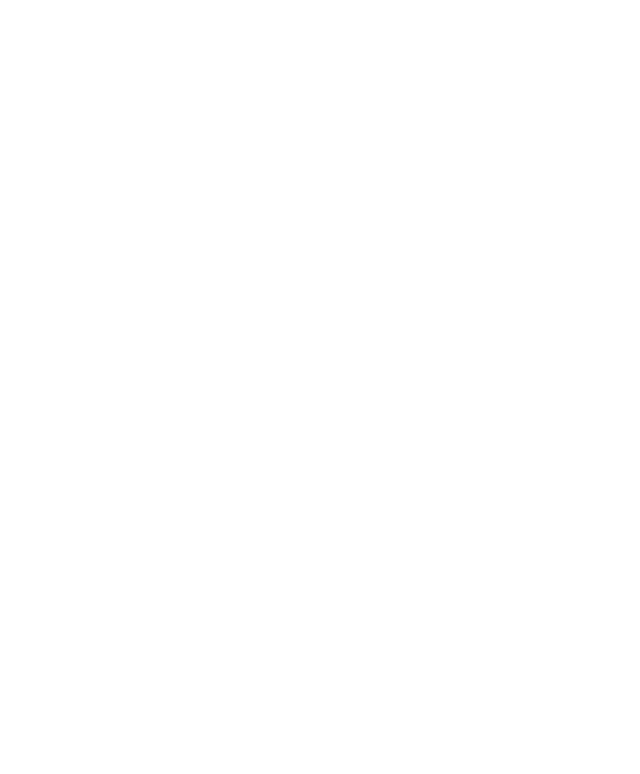
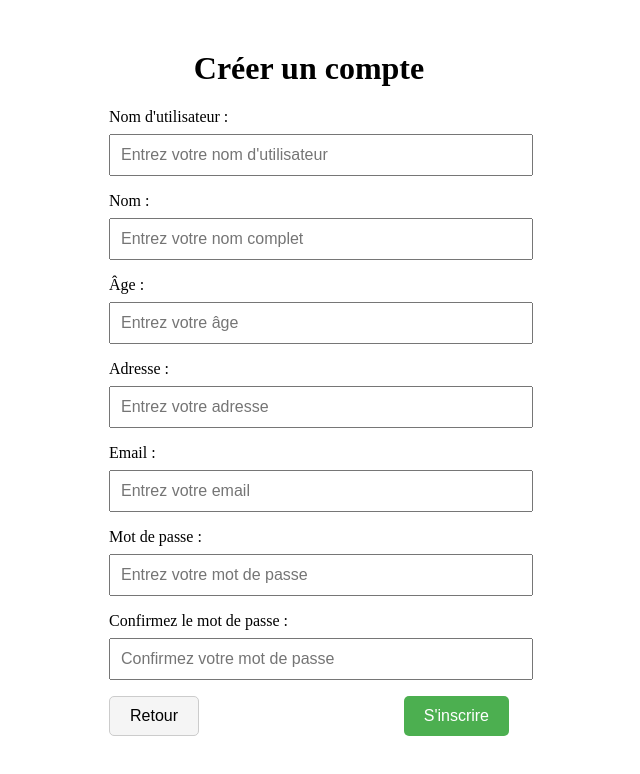
Before and after one commit to BattleCheap/React, a React (Vite) app: page /register in a window 1280 px wide. Before the commit this address had no page. Shown: the top 774 px of the page, without its empty margins (331-971 px from the left). Built offline with nearby package versions, Linux system fonts and the light colour scheme.

Commit message:
Ajout Login via Fast API & Register via Fast API

```diff
--- a/src/App.jsx
+++ b/src/App.jsx
@@ -3,6 +3,7 @@ import Home from "./pages/Home";
 import Login from "./pages/Login";
 import PersonalPage from "./pages/PersonalPage";
 import FindGamePage from "./pages/FindGamePage";
+import Register from "./pages/Register"; // Nouvelle page d'inscription
 import CubeSizePage from "./pages/CubeSizePage";
 
 function App() {
@@ -10,9 +11,10 @@ function App() {
     <Routes>
       <Route path="/" element={<Home />} />
       <Route path="/login" element={<Login />} />
+      <Route path="/register" element={<Register />} /> {/* Route pour la page d'inscription */}
       <Route path="/personal" element={<PersonalPage />} />
+      <Route path="/find-game" element={<FindGamePage />} />
       <Route path="/cube-size" element={<CubeSizePage />} />
-      <Route path="/find-game" element={<FindGamePage />} />
     </Routes>
   );
 }
--- a/src/pages/Home.jsx
+++ b/src/pages/Home.jsx
@@ -4,12 +4,19 @@ function Home() {
   return (
     <div style={{ textAlign: 'center', marginTop: '50px' }}>
       <h1>Bienvenue sur la page d'accueil</h1>
-      <p>Pour accéder à votre espace personnel, veuillez vous connecter....</p>
-      <Link to="/login">
-        <button style={{ padding: '10px 20px', fontSize: '16px', cursor: 'pointer' }}>
-          Se connecter
-        </button>
-      </Link>
+      <p>Pour accéder à votre espace personnel, veuillez vous connecter ou vous inscrire.</p>
+      <div style={{ marginTop: '20px' }}>
+        <Link to="/login">
+          <button style={{ margin: '10px', padding: '10px 20px', fontSize: '16px', cursor: 'pointer' }}>
+            Se connecter
+          </button>
+        </Link>
+        <Link to="/register">
+          <button style={{ margin: '10px', padding: '10px 20px', fontSize: '16px', cursor: 'pointer', backgroundColor: '#4caf50', color: '#fff', border: 'none', borderRadius: '5px' }}>
+            S'inscrire
+          </button>
+        </Link>
+      </div>
     </div>
   );
 }
--- a/src/pages/Login.jsx
+++ b/src/pages/Login.jsx
@@ -1,19 +1,38 @@
-import { useState } from 'react';
-import { useNavigate } from 'react-router-dom'; // Importer useNavigate
+import { useState } from "react";
+import { useNavigate } from "react-router-dom"; // Importer useNavigate
 
 function Login() {
-  const [email, setEmail] = useState('');
-  const [password, setPassword] = useState('');
+  const [email, setEmail] = useState("");
+  const [password, setPassword] = useState("");
+  const [error, setError] = useState(null); // Pour gérer les erreurs
   const navigate = useNavigate(); // Créer une instance de navigate
 
-  const handleSubmit = (e) => {
+  const handleSubmit = async (e) => {
     e.preventDefault();
-    // Logique de connexion (validation simple ici, à remplacer par une API réelle)
-    if ((email === 'test@example.com' && password === 'password') || true) {
-      // alert('Connexion réussie !');
-      navigate('/personal'); // Rediriger vers la page personnelle
-    } else {
-      alert('Email ou mot de passe incorrect.');
+    try {
+      const response = await fetch("http://localhost:8000/login", {
+        method: "POST",
+        headers: {
+          "Content-Type": "application/json",
+        },
+        body: JSON.stringify({ email, password }),
+      });
+
+      if (!response.ok) {
+        // Si la réponse n'est pas "200 OK", on lève une erreur
+        const errorData = await response.json();
+        throw new Error(errorData.detail || "Une erreur s'est produite");
+      }
+
+      const data = await response.json();
+      console.log("Réponse de l'API :", data);
+
+      // Redirection après succès
+      if (data.status === "success") {
+        navigate("/personal");
+      }
+    } catch (err) {
+      setError(err.message); // Affichez l'erreur à l'utilisateur
     }
   };
 
@@ -22,44 +41,68 @@ function Login() {
   };
 
   return (
-    <div style={{ textAlign: 'center', marginTop: '50px' }}>
+    <div style={{ textAlign: "center", marginTop: "50px" }}>
       <h1>Connexion</h1>
-      <form onSubmit={handleSubmit} style={{ maxWidth: '400px', margin: '0 auto', textAlign: 'left' }}>
-        <div style={{ marginBottom: '1rem' }}>
-          <label htmlFor="email" style={{ display: 'block', marginBottom: '0.5rem' }}>Email :</label>
+      <form
+        onSubmit={handleSubmit}
+        style={{ maxWidth: "400px", margin: "0 auto", textAlign: "left" }}
+      >
+        {error && (
+          <p style={{ color: "red", textAlign: "center" }}>
+            {error}
+          </p>
+        )}
+        <div style={{ marginBottom: "1rem" }}>
+          <label
+            htmlFor="email"
+            style={{ display: "block", marginBottom: "0.5rem" }}
+          >
+            Email :
+          </label>
           <input
             type="email"
             id="email"
             placeholder="Entrez votre email"
             value={email}
             onChange={(e) => setEmail(e.target.value)}
-            style={{ width: '100%', padding: '10px', fontSize: '16px' }}
+            style={{ width: "100%", padding: "10px", fontSize: "16px" }}
             required
           />
         </div>
-        <div style={{ marginBottom: '1rem' }}>
-          <label htmlFor="password" style={{ display: 'block', marginBottom: '0.5rem' }}>Mot de passe :</label>
+        <div style={{ marginBottom: "1rem" }}>
+          <label
+            htmlFor="password"
+            style={{ display: "block", marginBottom: "0.5rem" }}
+          >
+            Mot de passe :
+          </label>
           <input
             type="password"
             id="password"
             placeholder="Entrez votre mot de passe"
             value={password}
             onChange={(e) => setPassword(e.target.value)}
-            style={{ width: '100%', padding: '10px', fontSize: '16px' }}
+            style={{ width: "100%", padding: "10px", fontSize: "16px" }}
             required
           />
         </div>
-        <div style={{ display: 'flex', justifyContent: 'space-between', alignItems: 'center' }}>
+        <div
+          style={{
+            display: "flex",
+            justifyContent: "space-between",
+            alignItems: "center",
+          }}
+        >
           <button
             type="button"
             onClick={handleBack}
             style={{
-              padding: '10px 20px',
-              fontSize: '16px',
-              cursor: 'pointer',
-              backgroundColor: '#f5f5f5',
-              border: '1px solid #ccc',
-              borderRadius: '5px',
+              padding: "10px 20px",
+              fontSize: "16px",
+              cursor: "pointer",
+              backgroundColor: "#f5f5f5",
+              border: "1px solid #ccc",
+              borderRadius: "5px",
             }}
           >
             Retour
@@ -67,13 +110,13 @@ function Login() {
           <button
             type="submit"
             style={{
-              padding: '10px 20px',
-              fontSize: '16px',
-              cursor: 'pointer',
-              backgroundColor: '#4caf50',
-              color: '#fff',
-              border: 'none',
-              borderRadius: '5px',
+              padding: "10px 20px",
+              fontSize: "16px",
+              cursor: "pointer",
+              backgroundColor: "#4caf50",
+              color: "#fff",
+              border: "none",
+              borderRadius: "5px",
             }}
           >
             Se connecter
--- /dev/null
+++ b/src/pages/Register.jsx
@@ -0,0 +1,227 @@
+import { useState } from "react";
+import { useNavigate } from "react-router-dom";
+
+function Register() {
+  const [username, setUsername] = useState(""); // Nom d'utilisateur
+  const [name, setName] = useState(""); // Nom
+  const [age, setAge] = useState(""); // Âge
+  const [address, setAddress] = useState(""); // Adresse
+  const [email, setEmail] = useState("");
+  const [password, setPassword] = useState("");
+  const [confirmPassword, setConfirmPassword] = useState("");
+  const [error, setError] = useState(null);
+  const navigate = useNavigate();
+
+  const handleSubmit = async (e) => {
+    e.preventDefault();
+
+    if (password !== confirmPassword) {
+      setError("Les mots de passe ne correspondent pas.");
+      return;
+    }
+
+    try {
+      const response = await fetch("http://localhost:8000/register", {
+        method: "POST",
+        headers: {
+          "Content-Type": "application/json",
+        },
+        body: JSON.stringify({
+          username,
+          name,
+          age,
+          address,
+          email,
+          password,
+        }),
+      });
+
+      if (!response.ok) {
+        const errorData = await response.json();
+        throw new Error(errorData.detail || "Une erreur s'est produite");
+      }
+
+      alert("Inscription réussie !");
+      navigate("/login"); // Redirige vers la page de connexion
+    } catch (err) {
+      setError(err.message);
+    }
+  };
+
+  const handleBack = () => {
+    navigate("/"); // Retourne à la page d'accueil
+  };
+
+  return (
+    <div style={{ textAlign: "center", marginTop: "50px" }}>
+      <h1>Créer un compte</h1>
+      <form
+        onSubmit={handleSubmit}
+        style={{ maxWidth: "400px", margin: "0 auto", textAlign: "left" }}
+      >
+        {error && (
+          <div
+            style={{
+              color: "red",
+              marginBottom: "10px",
+              textAlign: "center",
+            }}
+          >
+            {error}
+          </div>
+        )}
+        <div style={{ marginBottom: "1rem" }}>
+          <label
+            htmlFor="username"
+            style={{ display: "block", marginBottom: "0.5rem" }}
+          >
+            Nom d'utilisateur :
+          </label>
+          <input
+            type="text"
+            id="username"
+            placeholder="Entrez votre nom d'utilisateur"
+            value={username}
+            onChange={(e) => setUsername(e.target.value)}
+            style={{ width: "100%", padding: "10px", fontSize: "16px" }}
+            required
+          />
+        </div>
+        <div style={{ marginBottom: "1rem" }}>
+          <label
+            htmlFor="name"
+            style={{ display: "block", marginBottom: "0.5rem" }}
+          >
+            Nom :
+          </label>
+          <input
+            type="text"
+            id="name"
+            placeholder="Entrez votre nom complet"
+            value={name}
+            onChange={(e) => setName(e.target.value)}
+            style={{ width: "100%", padding: "10px", fontSize: "16px" }}
+            required
+          />
+        </div>
+        <div style={{ marginBottom: "1rem" }}>
+          <label
+            htmlFor="age"
+            style={{ display: "block", marginBottom: "0.5rem" }}
+          >
+            Âge :
+          </label>
+          <input
+            type="number"
+            id="age"
+            placeholder="Entrez votre âge"
+            value={age}
+            onChange={(e) => setAge(e.target.value)}
+            style={{ width: "100%", padding: "10px", fontSize: "16px" }}
+            required
+          />
+        </div>
+        <div style={{ marginBottom: "1rem" }}>
+          <label
+            htmlFor="address"
+            style={{ display: "block", marginBottom: "0.5rem" }}
+          >
+            Adresse :
+          </label>
+          <input
+            type="text"
+            id="address"
+            placeholder="Entrez votre adresse"
+            value={address}
+            onChange={(e) => setAddress(e.target.value)}
+            style={{ width: "100%", padding: "10px", fontSize: "16px" }}
+            required
+          />
+        </div>
+        <div style={{ marginBottom: "1rem" }}>
+          <label
+            htmlFor="email"
+            style={{ display: "block", marginBottom: "0.5rem" }}
+          >
+            Email :
+          </label>
+          <input
+            type="email"
+            id="email"
+            placeholder="Entrez votre email"
+            value={email}
+            onChange={(e) => setEmail(e.target.value)}
+            style={{ width: "100%", padding: "10px", fontSize: "16px" }}
+            required
+          />
+        </div>
+        <div style={{ marginBottom: "1rem" }}>
+          <label
+            htmlFor="password"
+            style={{ display: "block", marginBottom: "0.5rem" }}
+          >
+            Mot de passe :
+          </label>
+          <input
+            type="password"
+            id="password"
+            placeholder="Entrez votre mot de passe"
+            value={password}
+            onChange={(e) => setPassword(e.target.value)}
+            style={{ width: "100%", padding: "10px", fontSize: "16px" }}
+            required
+          />
+        </div>
+        <div style={{ marginBottom: "1rem" }}>
+          <label
+            htmlFor="confirm-password"
+            style={{ display: "block", marginBottom: "0.5rem" }}
+          >
+            Confirmez le mot de passe :
+          </label>
+          <input
+            type="password"
+            id="confirm-password"
+            placeholder="Confirmez votre mot de passe"
+            value={confirmPassword}
+            onChange={(e) => setConfirmPassword(e.target.value)}
+            style={{ width: "100%", padding: "10px", fontSize: "16px" }}
+            required
+          />
+        </div>
+        <div style={{ display: "flex", justifyContent: "space-between" }}>
+          <button
+            type="button"
+            onClick={handleBack}
+            style={{
+              padding: "10px 20px",
+              fontSize: "16px",
+              cursor: "pointer",
+              backgroundColor: "#f5f5f5",
+              border: "1px solid #ccc",
+              borderRadius: "5px",
+            }}
+          >
+            Retour
+          </button>
+          <button
+            type="submit"
+            style={{
+              padding: "10px 20px",
+              fontSize: "16px",
+              cursor: "pointer",
+              backgroundColor: "#4caf50",
+              color: "#fff",
+              border: "none",
+              borderRadius: "5px",
+            }}
+          >
+            S'inscrire
+          </button>
+        </div>
+      </form>
+    </div>
+  );
+}
+
+export default Register;
```
